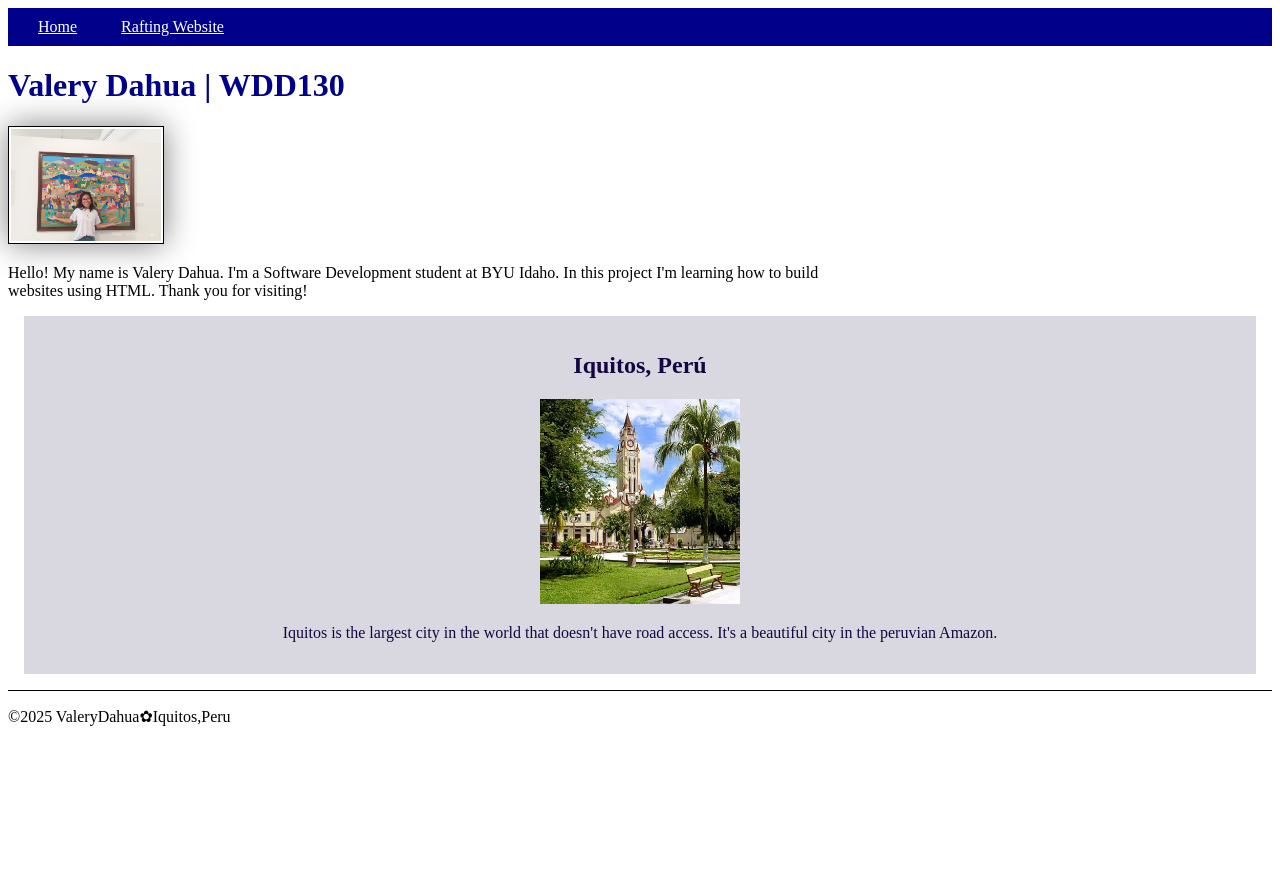
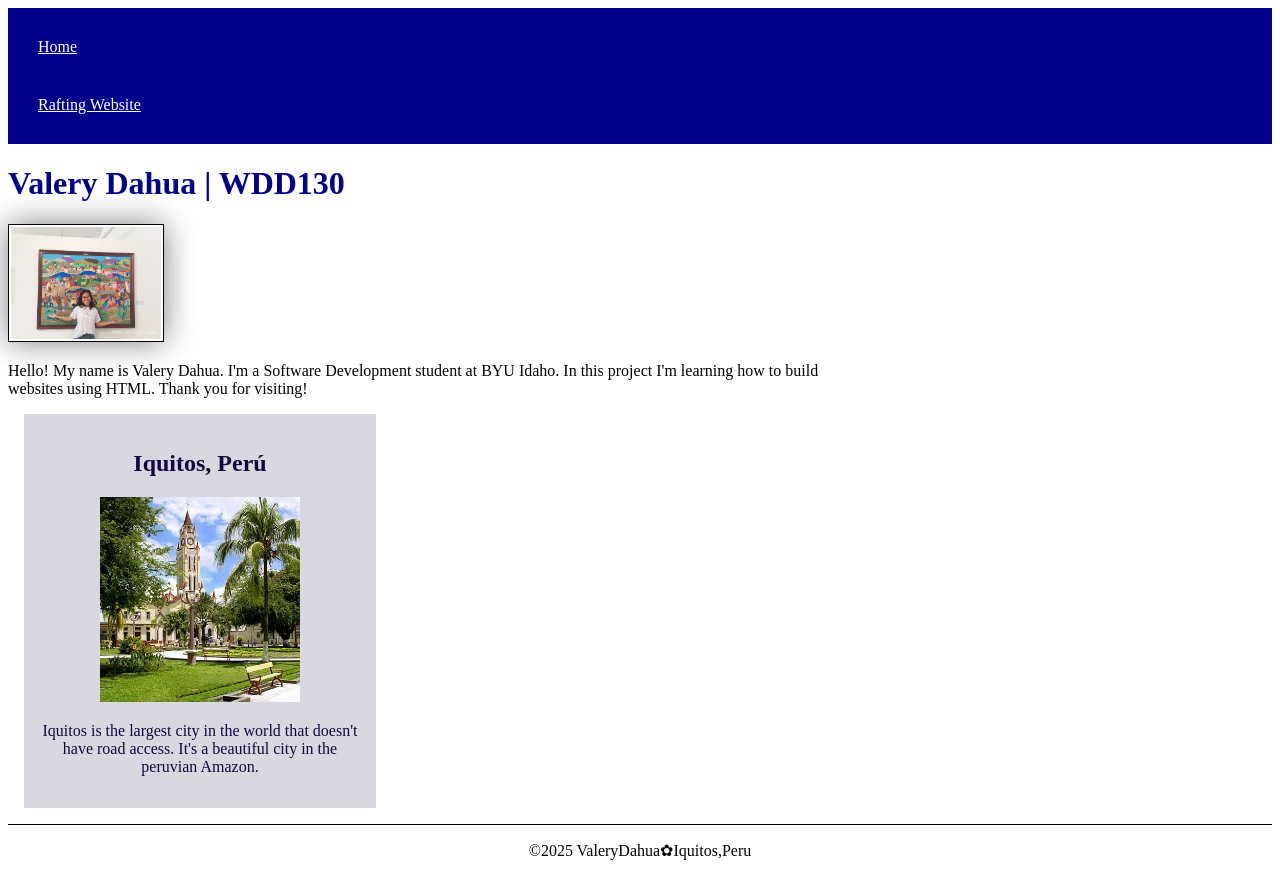
Before and after one commit to valeryds27/wdd130, a plain HTML site: page index.html in a window 1280 px wide. Before the commit the page ends 800 px from the top, so only its background shows below. Drawn offline with Linux system fonts and the light colour scheme.

Commit message:
fixing css

```diff
--- a/styles/styles.css
+++ b/styles/styles.css
@@ -5,7 +5,7 @@ nav {
 
 nav a {
     color: white;
-    text-decoration: block;
+    display: block;
     padding: 20px;
 }
 
@@ -30,7 +30,7 @@ main {
 }
 
 aside {
-    width: 20 rem;
+    width: 20rem;
     margin: 1rem;
     border: 1px solid rgb(0,0,0/0.2);
     padding: 1rem;
@@ -47,5 +47,5 @@ aside img {
 footer {
     margin-top: 15px;
     border-top: 1px solid #000;
-    test-align: center;
+    text-align: center;
 }
```
